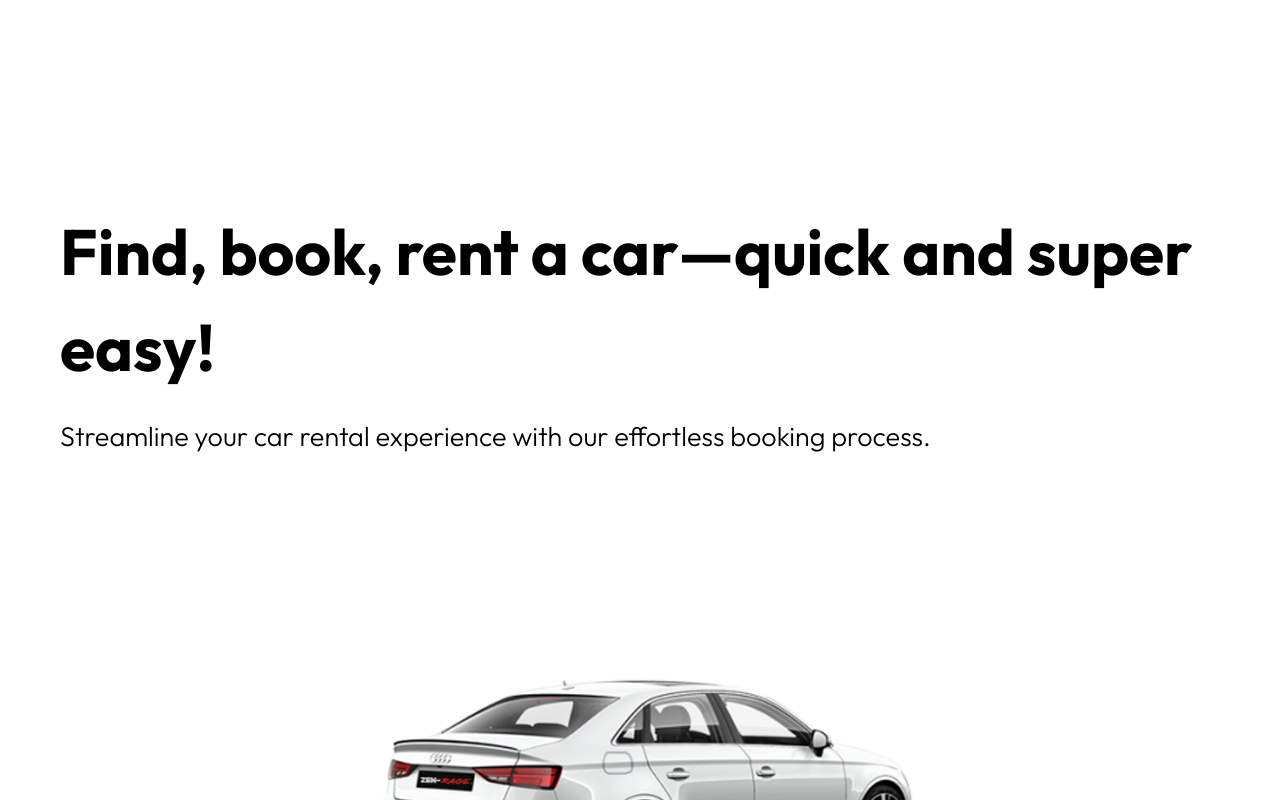
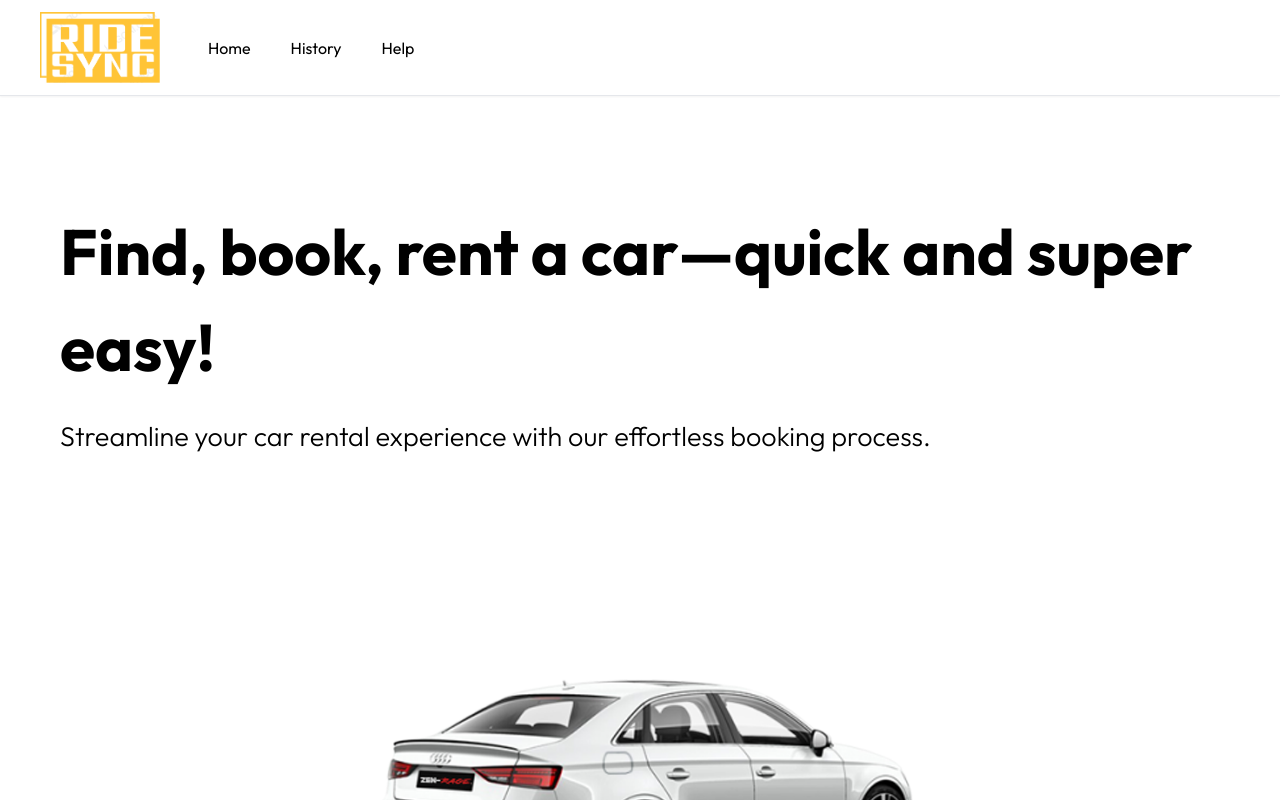
Before and after one commit to sourabh32/car_sync, a Next.js app: page / in a window 1280 px wide. Shown: the top 800 px of the page. Built offline with nearby package versions, Linux system fonts and the light colour scheme; no server answers.

Commit message:
NavBar added

```diff
--- a/src/app/layout.tsx
+++ b/src/app/layout.tsx
@@ -5,6 +5,7 @@ import CarProvider from '@/context/CarContext'
 import { QueryProvider } from '../context/QueryContext'
 import RentalDuration from '../components/RentalDuration'
 import { RideProvider } from '@/context/RideContext'
+import NavBar from '@/components/NavBar'
 const outfit = Outfit({ subsets: ['latin'] })
 
 export const metadata: Metadata = {
@@ -28,7 +29,7 @@ export default function RootLayout({
         <RideProvider >
         <QueryProvider>
       <body className={outfit.className}>
-
+       <NavBar />
         {children}</body>
         </QueryProvider>
         </RideProvider>
--- a/src/components/Hero.tsx
+++ b/src/components/Hero.tsx
@@ -4,7 +4,7 @@ import React from 'react'
 const Hero = () => {
   return (
     <div className='flex flex-col gap-10 items-center justify-center'>
-        <div className='pt-36 '>
+        <div className='pt-12 '>
         <h1 className="2xl:text-[72px] sm:text-[64px] text-[50px] font-bold">
           Find, book, rent a car—quick and super easy!
         </h1>
--- /dev/null
+++ b/src/components/NavBar.tsx
@@ -0,0 +1,29 @@
+import Image from 'next/image'
+import React from 'react'
+
+const NavBar = () => {
+  return (
+    <div className='flex justify-between
+    p-3 px-10 border-b-[1px] shadow-sm'>
+       <div className='flex gap-10 items-center'>
+           <Image src='/logo.png'
+           alt='logo'
+           width={120}
+           height={60}
+           />
+           <div className='hidden md:flex gap-6'>
+               <h2 className='hover:bg-gray-100 p-2
+               rounded-md cursor-pointer transition-all'>Home</h2>
+               <h2 className='hover:bg-gray-100 p-2
+               rounded-md cursor-pointer transition-all'>History</h2>
+               <h2 className='hover:bg-gray-100 p-2
+               rounded-md cursor-pointer transition-all'>Help</h2>
+           </div>
+       </div>
+
+   </div>
+
+  )
+}
+
+export default NavBar
```
